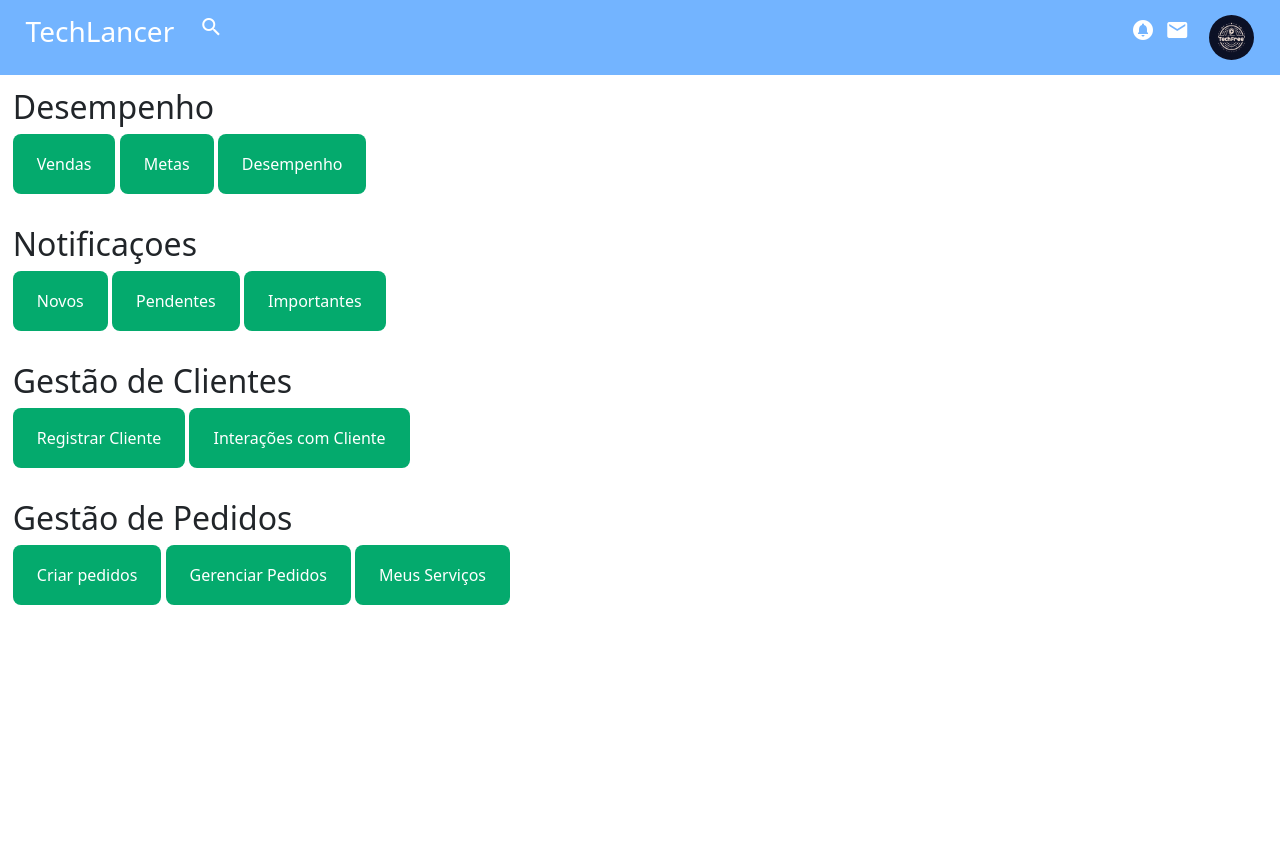
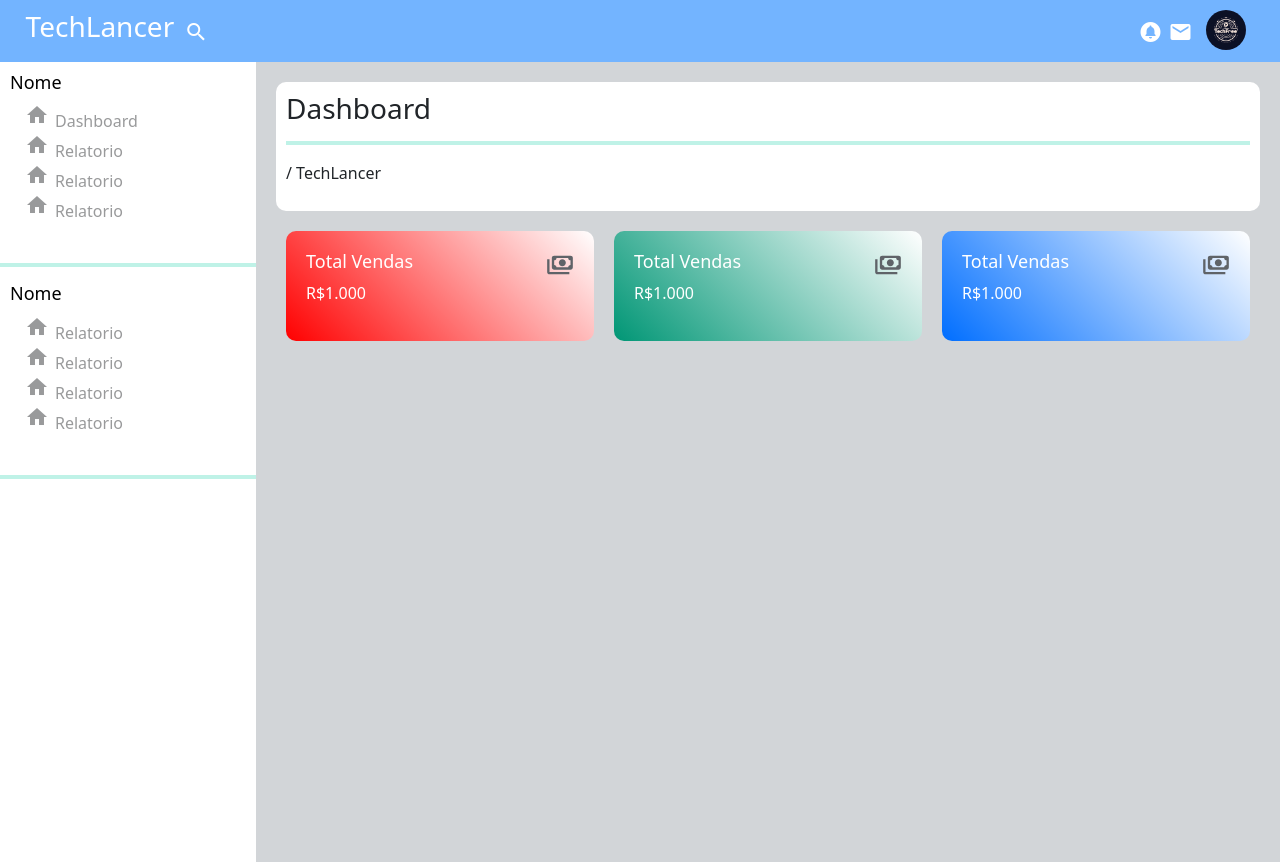
Before and after one commit to Prof-JCF/TechLancers, a plain HTML site: page interface_tec.html in a window 1280 px wide. Before the commit the page ends 800 px from the top, so only its background shows below. Drawn offline with nearby package versions, Linux system fonts and the light colour scheme; files that its build step writes are made by us from their sources.

Commit message:
dashboard

```diff
--- a/assets/css/interface-tec.css
+++ b/assets/css/interface-tec.css
@@ -3,106 +3,119 @@
   padding:0;
   box-sizing: border-box;
 }
+html,body{
+  height: 100%;
+}
 header{
   background-color: #73b4ff;
-  padding: 15px 2%;
+  padding: 10px 2%;
   display: flex;
   justify-content: space-between;
 }
 .info-header{
-  color: white;
+  color: rgb(255, 255, 255);
   display: flex;
-  justify-content: space-around;
-  width: 5vh;
 }
-.info-header svg{
-  align-items: center;
-  margin: 20px;
-  color: white;
+.logo h3{
+  font-size: 28px;
+}
+.logo h3:hover{
+  opacity: 0.7;
+  cursor: pointer;
+}
+.info-header img{
+  width: 40px;
+  height: 40px;
+  border-radius: 20px;
+  margin: 0 8px;
+}
+.info-header span{
+  margin: 10px 10px 0px 0px;
 }
 .icons-header{
-  margin-left: 15px;
+  margin-left: 10px;
 }
+
 .material-icons{
-  color: white;
+  color: rgb(255, 255, 255);
   width: 20px;
   height: 20px;
   margin-left: 10px;
+  cursor: pointer;
 }
-  #desempenho{
+.material-icons:hover{
+  opacity: 0.7;
+}
+.main{
   display: flex;
-    flex-direction: column;
-    padding: 1%;
+  flex-wrap: wrap;
+  height: 100%;
 }
-  #notificacao{
+.sidebar{
+  width: 20%;
+  background-color: white;
+  height: 100%;
+}
+.sidebar a:hover{
+  border-left: 6px solid #73b4ff;
+  background-color: #d2d5d8;
+  color: rgb(44, 44, 44);
+  font-weight: bold;
+}
+.sidebar a:hover > span{
+  color: black;
+
+}
+.sidebar h3{
+  color: rgb(0, 0, 0);
+  font-size: 18px;
+  margin: 10px;
+}
+.sidebar a{
+  display: block;
+  text-decoration: none;
+  margin-left: 15px;
+  color: #999a9b;
+}
+.sidebar a > span{
+  color: #999a9b;
+  margin-right: 10px;
+}
+#content-1{
+  width: 80%;
+  background-color: #d2d5d8;
+  padding: 20px;
+}
+.titulo-secao{
+  border-radius: 10px;
+  background-color: white;
+  padding: 10px;
+}
+
+h2{
+  font-size: 28px;
+}
+
+hr{
+  color: #02cca0;
+  border: 2px solid #02cca0;
+}
+h3{
+  font-size: 18px;
+}
+
+.box-info{
+  width: 100%;
+  margin-top: 20px;
   display: flex;
-    flex-direction: column;
-    padding: 1%;
+  justify-content: space-around;
 }
-  #gestao-de-cliente{
+.box-info-single{
   display: flex;
-    flex-direction: column;
-    padding: 1%;
+  justify-content: space-between;
+  width: 100%;
+  border-radius: 10px;
+  color: white;
+  margin: 0 10px;
+  padding: 20px;
 }
-  #gestao-de-pedido{
-    display: flex;
-    flex-direction: column;
-    padding: 1%;
-  }
-  .resumo-de-vendas button{
-    padding: 18px 24px;
-    border-radius: 8px;
-    transition-duration: 0.4s;
-    background-color: #04AA6D;
-    color: white;
-    border: none;
-  }
-  .resumo-de-vendas button:hover{
-    background-color: white; /* Green */
-    color: black;
-  }
-  .notificacao{
-    margin-top: 5px;
-  }
-  .notificacao button{
-    padding: 18px 24px;
-    border-radius: 8px;
-    transition-duration: 0.4s;
-    background-color: #04AA6D;
-    color: white;
-    border: none;
-  }
-  .notificacao button:hover{
-    background-color: white; /* Green */
-    color: black;
-  }
-  .cadastro-de-cliente{
-    margin-top: 5px;
-  }
-  .cadastro-de-cliente button{
-    padding: 18px 24px;
-    border-radius: 8px;
-    transition-duration: 0.4s;
-    background-color: #04AA6D;
-    color: white;
-    border: none;
-  }
-  .cadastro-de-cliente button:hover{
-    background-color: white; /* Green */
-    color: black;
-  }
-  .criacao-e-gerenciamento{
-    margin-top: 5px;
-  }
-  .criacao-e-gerenciamento button{
-    padding: 18px 24px;
-    border-radius: 8px;
-    transition-duration: 0.4s;
-    background-color: #04AA6D;
-    color: white;
-    border: none;
-  }
-  .criacao-e-gerenciamento button:hover{
-    background-color: white; /* Green */
-    color: black;
-  }
--- /dev/null
+++ b/assets/js/interface_tec.js
@@ -0,0 +1,3 @@
+document.getElementById("vendas").onclick = function(){
+    window.alert("Minahs vendas")
+}
--- a/interface_tec.html
+++ b/interface_tec.html
@@ -7,8 +7,6 @@
     <link href="https://cdn.jsdelivr.net/npm/bootstrap@5.3.3/dist/css/bootstrap.min.css" rel="stylesheet" integrity="sha384-QWTKZyjpPEjISv5WaRU9OFeRpok6YctnYmDr5pNlyT2bRjXh0JMhjY6hW+ALEwIH" crossorigin="anonymous">
     <link rel="stylesheet" href="/assets/css/interface-tec.css">
     <link href="https://fonts.googleapis.com/icon?family=Material+Icons" rel="stylesheet">
-    <link rel="stylesheet" href="assets/css/style.css">
-
 </head>
 <body>
     <header>
@@ -22,47 +20,83 @@
                 </span>
             </div>
         </div>
-        <div style="align-items: center;" class info-header>
+        <div class="info-header">
             <span  class="material-icons">
                 circle_notifications
             </span>
             <span class="material-icons">
                 email
                 </span>
-            <img style="height: 45px; width: 45px; border-radius: 50px; margin-left: 20px;" src="/assets/imagens/logo.jpg">
+            <img src="/assets/imagens/logo.jpg">
         </div>
     </header>
 
-    <div id="desempenho">
-        <div class="resumo-de-vendas">
-            <h2>Desempenho</h2>
-            <button>Vendas</button>
-            <button>Metas</button>
-            <button>Desempenho</button>
+    <section class="main">
+        <div class="sidebar">
+            <h3>Nome</h3>
+            <a class="content-1" href="#content-1"><span class="material-icons">
+                home
+                </span>Dashboard</a>
+            <a href="#content-2"><span class="material-icons">
+                home
+                </span>Relatorio</a>
+            <a href="#"><span class="material-icons">
+                home
+                </span>Relatorio</a>
+            <a href="#"><span class="material-icons">
+                home
+                </span>Relatorio</a>
+            <br/>
+            <hr>
+            <h3>Nome</h3>
+            <a href="#"><span class="material-icons">
+                home
+                </span>Relatorio</a>
+            <a href="#"><span class="material-icons">
+                home
+                </span>Relatorio</a>
+            <a href="#"><span class="material-icons">
+                home
+                </span>Relatorio</a>
+            <a href="#"><span class="material-icons">
+                home
+                </span>Relatorio</a>
+            <br/>
+            <hr>
         </div>
-    </div>
-    <div id="notificacao">
-        <div class="notificacao">
-            <h2>Notificaçoes</h2>
-            <button>Novos</button>
-            <button>Pendentes</button>
-            <button>Importantes</button>
+
+       <div id="content-1">
+            <div class="titulo-secao">
+                <h2>Dashboard</h2>
+                <hr>
+                <p> / TechLancer</p>
+            </div>
+
+            <div class="box-info">
+                <div style="background: linear-gradient(45deg, #ff0000, rgb(255, 255, 255));" class="box-info-single">
+                    <div class="info-text">
+                        <h3>Total Vendas</h3>
+                        <p>R$1.000</p>
+                    </div>
+                    <svg xmlns="http://www.w3.org/2000/svg" height="28px" viewBox="0 -960 960 960" width="28px" fill="#5f6368"><path d="M560-440q-50 0-85-35t-35-85q0-50 35-85t85-35q50 0 85 35t35 85q0 50-35 85t-85 35ZM280-320q-33 0-56.5-23.5T200-400v-320q0-33 23.5-56.5T280-800h560q33 0 56.5 23.5T920-720v320q0 33-23.5 56.5T840-320H280Zm80-80h400q0-33 23.5-56.5T840-480v-160q-33 0-56.5-23.5T760-720H360q0 33-23.5 56.5T280-640v160q33 0 56.5 23.5T360-400Zm440 240H120q-33 0-56.5-23.5T40-240v-440h80v440h680v80ZM280-400v-320 320Z"/></svg>
+                </div>
+                <div style="background: linear-gradient(45deg, #009675, rgb(255, 255, 255));"class="box-info-single">
+                    <div class="info-text">
+                        <h3>Total Vendas</h3>
+                        <p>R$1.000</p>
+                    </div>
+                    <svg xmlns="http://www.w3.org/2000/svg" height="28px" viewBox="0 -960 960 960" width="28px" fill="#5f6368"><path d="M560-440q-50 0-85-35t-35-85q0-50 35-85t85-35q50 0 85 35t35 85q0 50-35 85t-85 35ZM280-320q-33 0-56.5-23.5T200-400v-320q0-33 23.5-56.5T280-800h560q33 0 56.5 23.5T920-720v320q0 33-23.5 56.5T840-320H280Zm80-80h400q0-33 23.5-56.5T840-480v-160q-33 0-56.5-23.5T760-720H360q0 33-23.5 56.5T280-640v160q33 0 56.5 23.5T360-400Zm440 240H120q-33 0-56.5-23.5T40-240v-440h80v440h680v80ZM280-400v-320 320Z"/></svg>
+                </div>
+                <div style="background: linear-gradient(45deg, #006eff, rgb(255, 255, 255));" class="box-info-single">
+                    <div class="info-text">
+                        <h3>Total Vendas</h3>
+                        <p>R$1.000</p>
+                    </div>
+                    <svg xmlns="http://www.w3.org/2000/svg" height="28px" viewBox="0 -960 960 960" width="28px" fill="#5f6368"><path d="M560-440q-50 0-85-35t-35-85q0-50 35-85t85-35q50 0 85 35t35 85q0 50-35 85t-85 35ZM280-320q-33 0-56.5-23.5T200-400v-320q0-33 23.5-56.5T280-800h560q33 0 56.5 23.5T920-720v320q0 33-23.5 56.5T840-320H280Zm80-80h400q0-33 23.5-56.5T840-480v-160q-33 0-56.5-23.5T760-720H360q0 33-23.5 56.5T280-640v160q33 0 56.5 23.5T360-400Zm440 240H120q-33 0-56.5-23.5T40-240v-440h80v440h680v80ZM280-400v-320 320Z"/></svg>
+                </div>
+            </div>
         </div>
-    </div>
-    <div id="gestao-de-cliente">
-        <div class="cadastro-de-cliente">
-            <h2>Gestão de Clientes</h2>
-            <button>Registrar Cliente</button>
-            <button>Interações com Cliente</button>
-        </div>
-    </div>
-    <div id="gestao-de-pedido">
-        <div class="criacao-e-gerenciamento">
-            <h2>Gestão de Pedidos</h2>
-            <button>Criar pedidos</button>
-            <button>Gerenciar Pedidos</button>
-            <button>Meus Serviços</button>
-        </div>
-    </div>
+
+    </section>
 </body>
 </html>
```
Also changed, not shown: assets/js/script.js (deleted), secao.html (added). Lines whose indentation alone changed are shown as unchanged.
